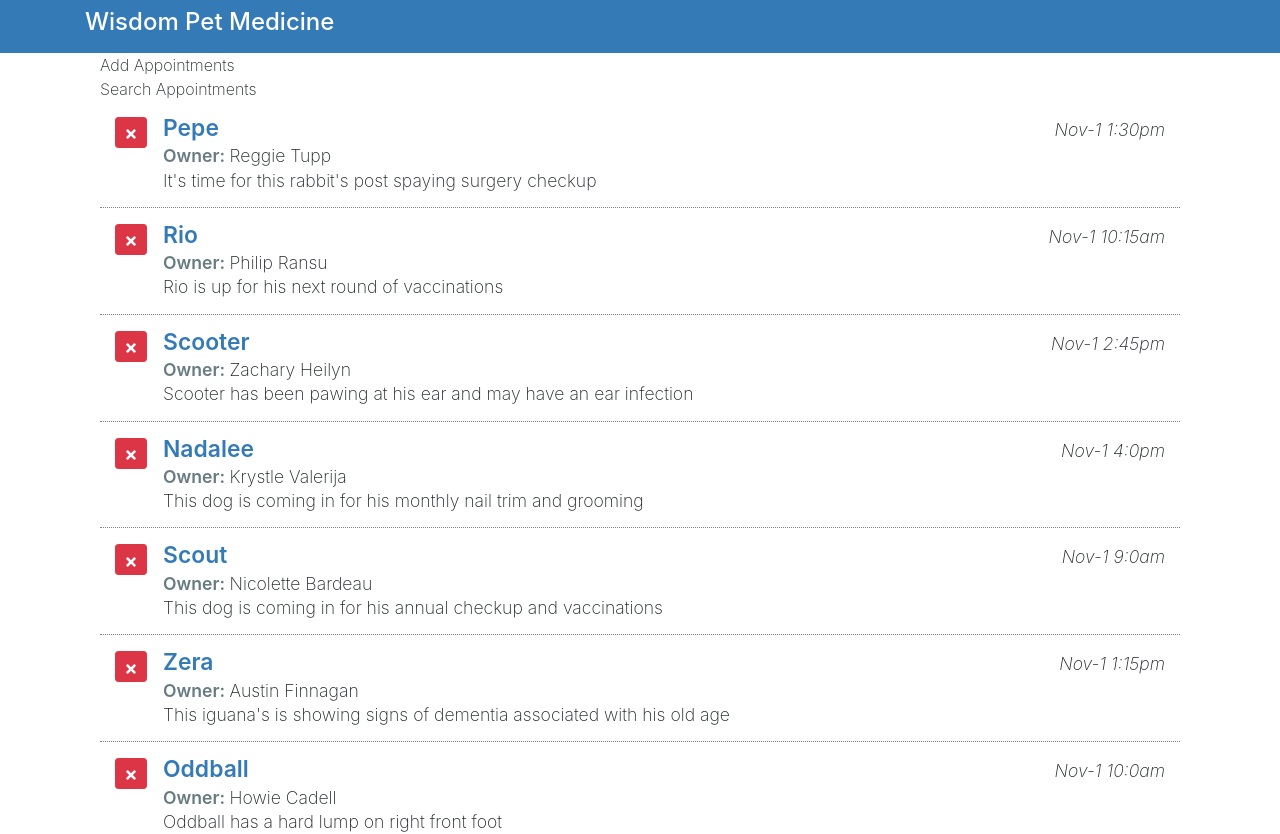
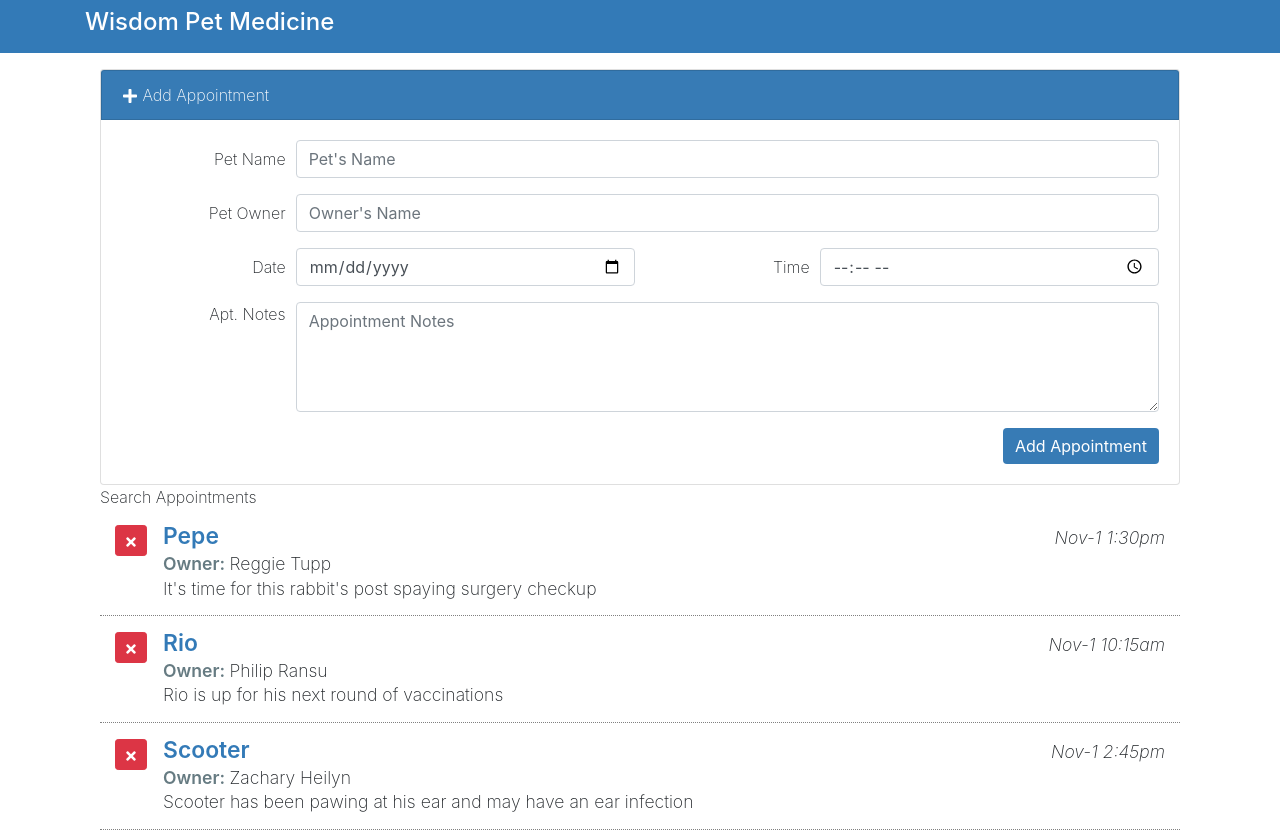
Before and after one commit to shanudjn/React-Appointment-App, a React (Create React App) app: page / in a window 1280 px wide. Shown: the top 834 px of the page. Built offline with nearby package versions, Linux system fonts and the light colour scheme.

Commit message:
added the addAppointments component

```diff
--- a/src/components/AddAppointments.js
+++ b/src/components/AddAppointments.js
@@ -1,8 +1,115 @@
 import React, {Component} from 'react';
+import { FaPlus } from 'react-icons/fa'
 
 class AddAppointments extends Component{
     render(){
-        return <div>Add Appointments</div>
+        return (
+            <div className={
+                'card textcenter mt-3 ' +
+                (this.props.formDisplay ? '' : 'add-appointment')
+            }>
+            <div className="apt-addheading card-header bg-primary text-white" onClick={this.props.toggleForm}>
+              <FaPlus /> Add Appointment
+            </div>
+
+            <div className="card-body">
+              <form id="aptForm" noValidate>
+                <div className="form-group form-row">
+                  <label
+                    className="col-md-2 col-form-label text-md-right"
+                    htmlFor="petName"
+                    readOnly
+                  >
+                    Pet Name
+                  </label>
+                  <div className="col-md-10">
+                    <input
+                      type="text"
+                      className="form-control"
+                      name="petName"
+                      placeholder="Pet's Name"
+                    />
+                  </div>
+                </div>
+
+                <div className="form-group form-row">
+                  <label
+                    className="col-md-2 col-form-label text-md-right"
+                    htmlFor="ownerName"
+                  >
+                    Pet Owner
+                  </label>
+                  <div className="col-md-10">
+                    <input
+                      type="text"
+                      className="form-control"
+                      name="ownerName"
+                      placeholder="Owner's Name"
+                    />
+                  </div>
+                </div>
+
+                <div className="form-group form-row">
+                  <label
+                    className="col-md-2 col-form-label text-md-right"
+                    htmlFor="aptDate"
+                  >
+                    Date
+                  </label>
+                  <div className="col-md-4">
+                    <input
+                      type="date"
+                      className="form-control"
+                      name="aptDate"
+                      id="aptDate"
+                    />
+                  </div>
+                  <label
+                    className="col-md-2 col-form-label text-md-right"
+                    htmlFor="aptTime"
+                  >
+                    Time
+                  </label>
+                  <div className="col-md-4">
+                    <input
+                      type="time"
+                      className="form-control"
+                      name="aptTime"
+                      id="aptTime"
+                    />
+                  </div>
+                </div>
+
+                <div className="form-group form-row">
+                  <label className="col-md-2 text-md-right" htmlFor="aptNotes">
+                    Apt. Notes
+                  </label>
+                  <div className="col-md-10">
+                    <textarea
+                      className="form-control"
+                      rows="4"
+                      cols="50"
+                      name="aptNotes"
+                      id="aptNotes"
+                      placeholder="Appointment Notes"
+                    />
+                  </div>
+                </div>
+
+                <div className="form-group form-row mb-0">
+                  <div className="offset-md-2 col-md-10">
+                    <button
+                      type="submit"
+                      className="btn btn-primary d-block ml-auto"
+                    >
+                      Add Appointment
+                    </button>
+                  </div>
+                </div>
+              </form>
+            </div>
+          </div>
+        );
     }
 }
 export default AddAppointments;
--- a/src/components/App.js
+++ b/src/components/App.js
@@ -12,9 +12,11 @@
     super();
     this.state = {
       myAppointments : [],
+      formDisplay : true,
       lastIndex : 0
     }
     this.deleteAppointment = this.deleteAppointment.bind(this);
+    this.toggleForm = this.toggleForm.bind(this);
   }
   componentDidMount(){
     fetch('./data.json')
@@ -33,6 +35,11 @@
       })
 
   }
+  toggleForm(){
+    this.setState({
+      formDisplay : !this.state.formDisplay,
+    })
+  }
   deleteAppointment(apt){
     //we can never directly call the state, we always need to use a varible to assign that state to it.
     let tempApts = this.state.myAppointments;
@@ -40,7 +47,6 @@
     this.setState({
       myAppointments : tempApts
     })
-
   }
 
   render() {
@@ -52,7 +58,7 @@
           <div className="col-md-12 bg-white">
             <div className="container">
 
-              <AddAppointments/>
+              <AddAppointments formDisplay={this.state.formDisplay} toggleForm={this.toggleForm}/>
               <SearchAppointments/>
               <ListAppointments appointments={this.state.myAppointments} deleteAppointment={this.deleteAppointment}/>
 
```
